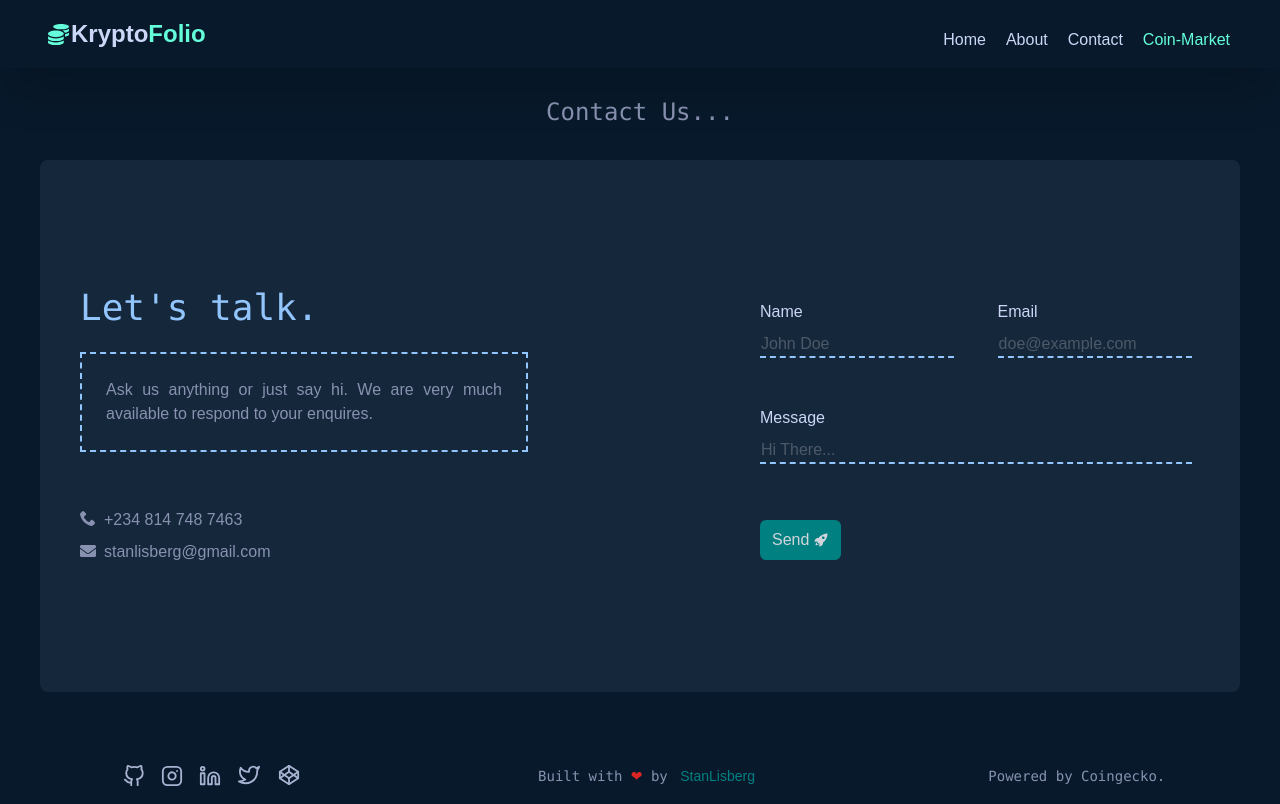
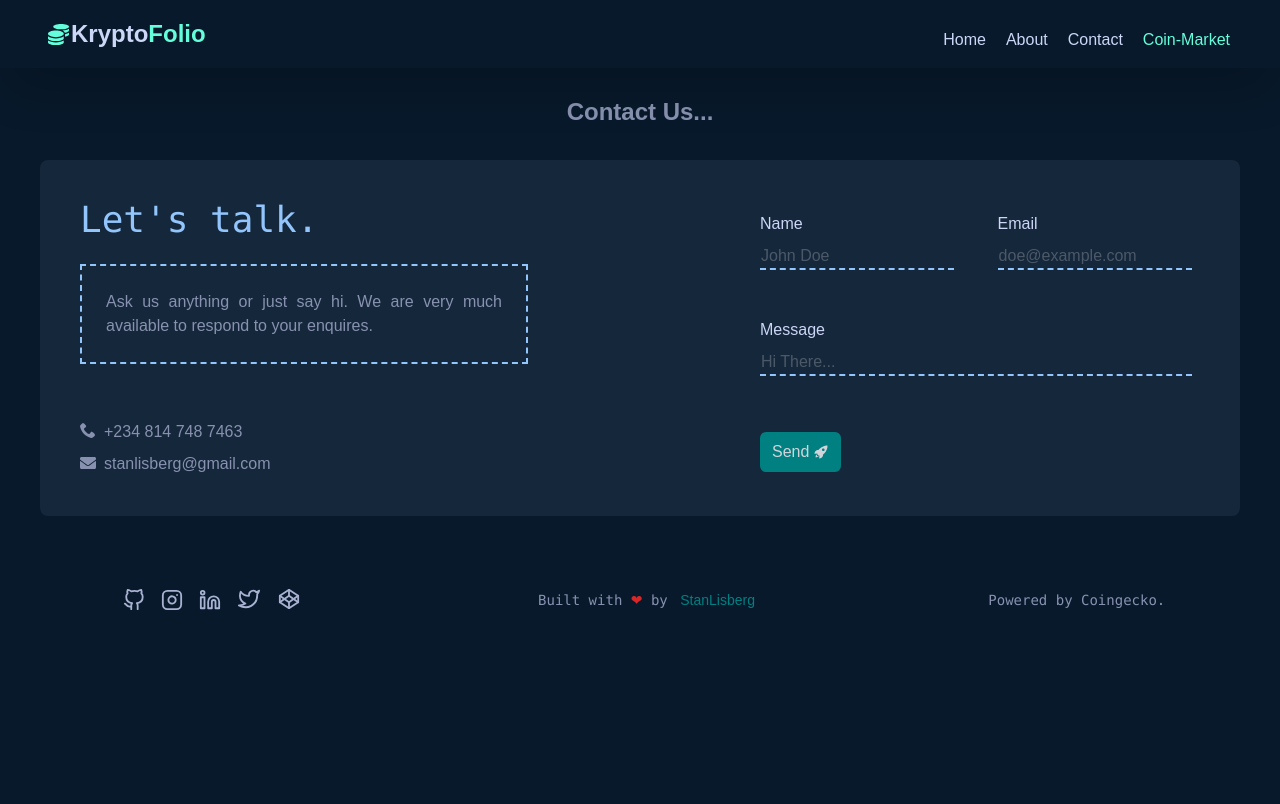
Before and after one commit to Stanlisberg/Kryptofolio, a React (Create React App) app: page /Contact in a window 1280 px wide. Built offline with nearby package versions, Linux system fonts and the light colour scheme; no server answers.

Commit message:
Padding adjustment to contact and about.

```diff
--- a/src/components/pages/About.jsx
+++ b/src/components/pages/About.jsx
@@ -13,10 +13,10 @@ function About() {
   };
   return (
     <>
-      <div className=" mt-24 text-center text-2xl font-mono">
+      <div className=" mt-24 text-center text-2xl font-bold  ">
         About Kryptofolio...
       </div>
-      <div className="py-8 px-8 mt-8 rounded-lg mx-auto max-w-[1200px] bg-[#15273a]">
+      <div className="py-10 px-8 mt-8 rounded-lg mx-auto max-w-[1200px] bg-[#15273a]">
         <div className="">
           <div className=" flex flex-col justify-center items-center lg:flex-row lg:justify-between">
             <div className="w-full lg:w-[50%]">
--- a/src/components/pages/Contact.jsx
+++ b/src/components/pages/Contact.jsx
@@ -19,8 +19,8 @@ function Contact() {
   }
   return (
     <>
-      <div className=' mt-24 text-center text-2xl font-mono'>Contact Us...</div>
-      <div className="mt-8 py-32 rounded-lg mx-auto max-w-[1200px] bg-[#15273a] mb-8">
+      <div className=' mt-24 text-center text-2xl font-bold'>Contact Us...</div>
+      <div className="mt-8 py-10 rounded-lg mx-auto max-w-[1200px] bg-[#15273a] mb-8">
        <div className="flex mx-10 flex-col justify-center items-center lg:flex-row lg:justify-between">
           <div className="w-full lg:w-[40%] items-center px-2 lg:px-0">
             <div className=" lg:mx-0 text-justify font-mono text-4xl text-white-500 text-blue-300">
```
